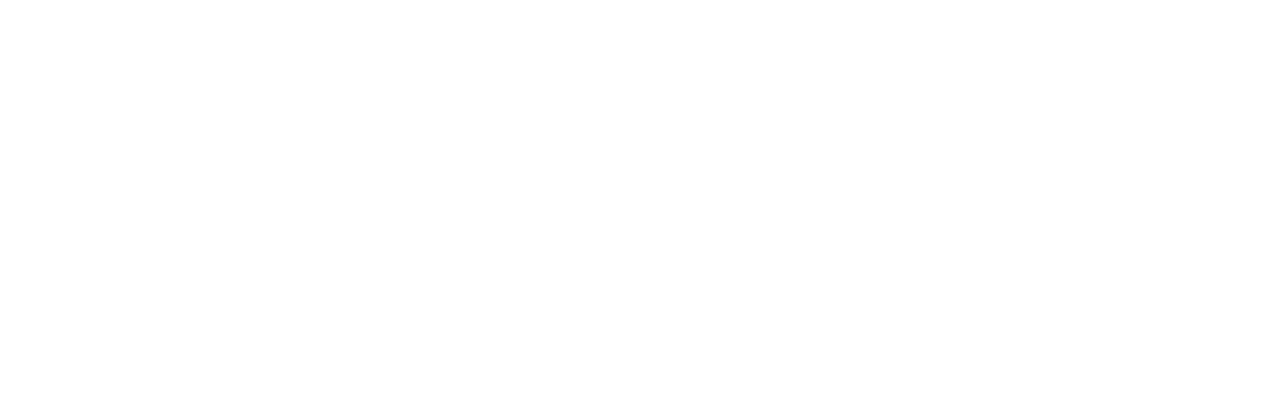
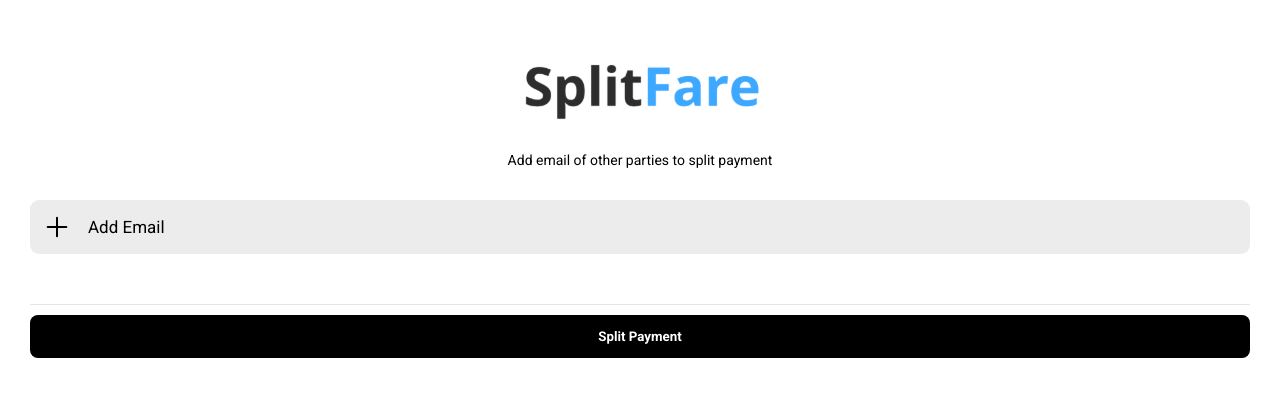
Before and after one commit to unegbuclinton/split-fare, a React (Create React App) app: page /email-request in a window 1280 px wide. Before the commit this address had no page. Shown: the top 396 px of the page. Built offline with nearby package versions, Linux system fonts and the light colour scheme.

Commit message:
implemented email-request page

```diff
--- a/src/App.js
+++ b/src/App.js
@@ -1,20 +1,20 @@
 import { BrowserRouter as Router, Route, Routes } from 'react-router-dom';
+import { AddEmailContext } from './components/emailContext/EmailContext';
 import Checkout from './pages/CheckoutPage';
+import EmailRequest from './pages/EmailRequest';
 
 function App() {
   return (
     <div className="App">
-      <Router>
-        <Routes>
-          <Route exact path="/" element={<Checkout />} />
-          {/* <Route path="/signup" element={<SignUpPage />} />
-          <Route path="/lock" element={<Lockscreen />} />
-          <Route path="/reset-password" element={<ResetPassword />} />
-          <Route path="/approval" element={<ApprovalPage />} />
-          <Route path="/dashboard" element={<Dashboard />} />
-          <Route path="*" element={<NotFound />} /> */}
-        </Routes>
-      </Router>
+      <AddEmailContext>
+        <Router>
+          <Routes>
+            <Route exact path="/" element={<Checkout />} />
+
+            <Route exact path="/email-request" element={<EmailRequest />} />
+          </Routes>
+        </Router>
+      </AddEmailContext>
     </div>
   );
 }
--- a/src/components/Button/Index.jsx
+++ b/src/components/Button/Index.jsx
@@ -2,8 +2,8 @@
 import styled from 'styled-components';
 import { FONTWEIGHTS } from '../../pages/CheckoutPage/constatnts/font-size';
 
-const Button = ({ text }) => {
-  return <ButtonComp>{text}</ButtonComp>;
+const Button = ({ text, onClick }) => {
+  return <ButtonComp onClick={onClick}>{text}</ButtonComp>;
 };
 
 export default Button;
--- /dev/null
+++ b/src/components/emailContext/EmailContext.js
@@ -0,0 +1,24 @@
+import { createContext, useState } from 'react';
+
+const EmailContext = createContext();
+
+export function AddEmailContext({ children }) {
+  const [input, setInput] = useState('');
+  const [emailInput, setEmailInput] = useState([]);
+
+  const inputEmail = (e) => {
+    setInput(e.target.value);
+  };
+  const addEmail = () => {
+    setEmailInput((emailInput) => [...emailInput, input]);
+    setInput('');
+  };
+
+  return (
+    <EmailContext.Provider value={{ addEmail, inputEmail, emailInput, input }}>
+      {children}
+    </EmailContext.Provider>
+  );
+}
+
+export default EmailContext;
--- /dev/null
+++ b/src/components/emailInput/index.jsx
@@ -0,0 +1,39 @@
+import React, { useContext } from 'react';
+import styled from 'styled-components';
+import Button from '../Button/Index';
+import EmailContext from '../emailContext/EmailContext';
+
+const EmailInput = ({ className, show }) => {
+  const { addEmail, emailInput, inputEmail, input } = useContext(EmailContext);
+
+  console.log({ emailInput, input });
+  return (
+    <Wrapper className={className} show={show}>
+      <InputField
+        placeholder="Enter email"
+        type="email"
+        value={input}
+        onChange={inputEmail}
+      />
+      <Button text="Add Email" onClick={() => addEmail()} />
+    </Wrapper>
+  );
+};
+
+export default EmailInput;
+
+const Wrapper = styled.div`
+  height: ${({ show }) => (show ? '100%' : '0')};
+  overflow: ${({ show }) => (show ? 'auto' : 'hidden')};
+  margin-top: 2rem;
+  /* transition: height 0.2s ease-in; */
+`;
+
+const InputField = styled.input`
+  width: 100%;
+  border: 1px solid rgba(217, 217, 217, 0.49);
+  height: 4.8rem;
+  border-radius: 0.9rem;
+  margin-bottom: 3.2rem;
+  padding: 1rem;
+`;
--- a/src/icons/index.jsx
+++ b/src/icons/index.jsx
@@ -1,6 +1,8 @@
+export { ReactComponent as DPIconAddIcon } from '../icons/svgs/add.svg';
 export { ReactComponent as DPIconBitcoin } from '../icons/svgs/bitcoin.svg';
 export { ReactComponent as DPIconCardIcon } from '../icons/svgs/Card.svg';
 export { ReactComponent as DPIcoropDown } from '../icons/svgs/dropdown.svg';
 export { ReactComponent as DPIconOpay } from '../icons/svgs/Opay.svg';
+export { ReactComponent as DPIconSplitLogo } from '../icons/svgs/split-logo.svg';
 export { ReactComponent as DPIconSplit } from '../icons/svgs/split.svg';
 export { ReactComponent as DPIconStripe } from '../icons/svgs/Stripe.svg';
--- /dev/null
+++ b/src/pages/EmailRequest/index.jsx
@@ -0,0 +1,88 @@
+import React, { useContext, useState } from 'react';
+import styled from 'styled-components';
+import Button from '../../components/Button/Index';
+import EmailContext from '../../components/emailContext/EmailContext';
+import EmailInput from '../../components/emailInput';
+import { DPIconAddIcon, DPIconSplitLogo } from '../../icons';
+import { FONTSIZES } from '../CheckoutPage/constatnts/font-size';
+
+const EmailRequest = () => {
+  const [showInputBox, setShowInputBox] = useState(false);
+  const { emailInput } = useContext(EmailContext);
+  return (
+    <Wrapper>
+      <div className="logo">
+        <DPIconSplitLogo />
+      </div>
+      <SubText>Add email of other parties to split payment</SubText>
+
+      <EmailList>
+        {Object.keys(emailInput).map((e, index) => (
+          <p key={index} className="list-item">
+            {emailInput[e]}
+          </p>
+        ))}
+      </EmailList>
+
+      <AddEmail onClick={() => setShowInputBox((prev) => !prev)}>
+        <DPIconAddIcon />
+        <p className="add-text">Add Email</p>
+      </AddEmail>
+
+      <EmailInput show={showInputBox} />
+
+      <Footer>
+        <Button text="Split Payment" />
+      </Footer>
+    </Wrapper>
+  );
+};
+
+export default EmailRequest;
+
+const Wrapper = styled.div`
+  padding: 5.2rem 3rem;
+
+  .logo {
+    display: flex;
+    justify-content: center;
+  }
+`;
+
+const SubText = styled.p`
+  font-size: ${FONTSIZES.small};
+  text-align: center;
+  margin: 3.2rem 0;
+`;
+
+const AddEmail = styled.div`
+  display: flex;
+  gap: 1.5rem;
+  align-items: center;
+  justify-content: start;
+  padding: 1.1rem;
+  background-color: rgba(217, 217, 217, 0.49);
+  border-radius: 0.9rem;
+
+  .add-text {
+    font-size: 1.7rem;
+  }
+`;
+const EmailList = styled.div`
+  display: flex;
+  flex-direction: column;
+  font-size: ${FONTSIZES.lg};
+  margin-top: 2rem;
+
+  .list-item {
+    margin-bottom: 1.2rem;
+  }
+`;
+
+const Footer = styled.footer`
+  width: 100%;
+  bottom: 10px;
+  border-top: 1px solid #e5e5e5;
+  padding-top: 1rem;
+  margin-top: 3rem;
+`;
```
Also changed, not shown: src/icons/svgs/add.svg (added), src/icons/svgs/split-logo.svg (added).
